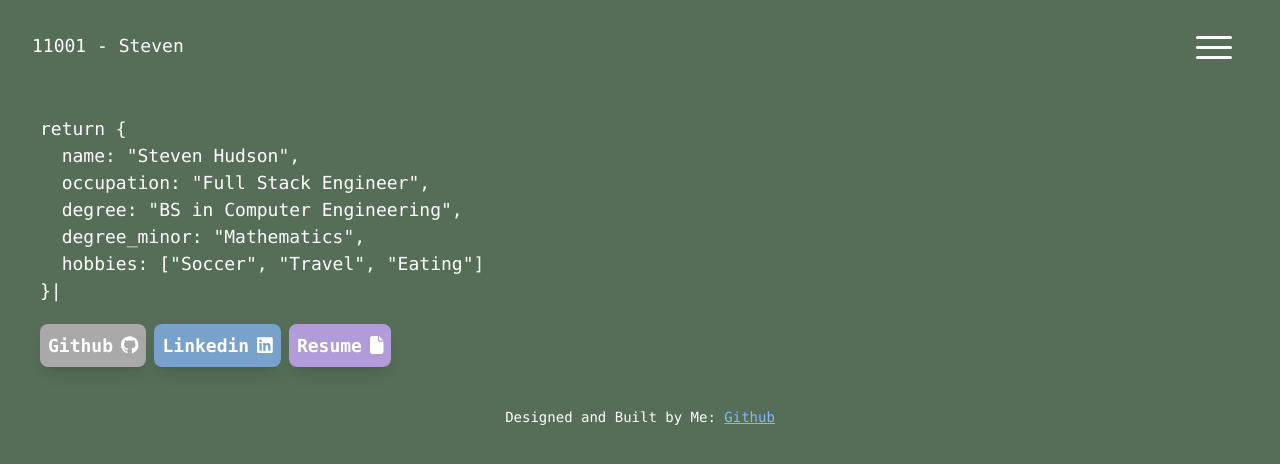
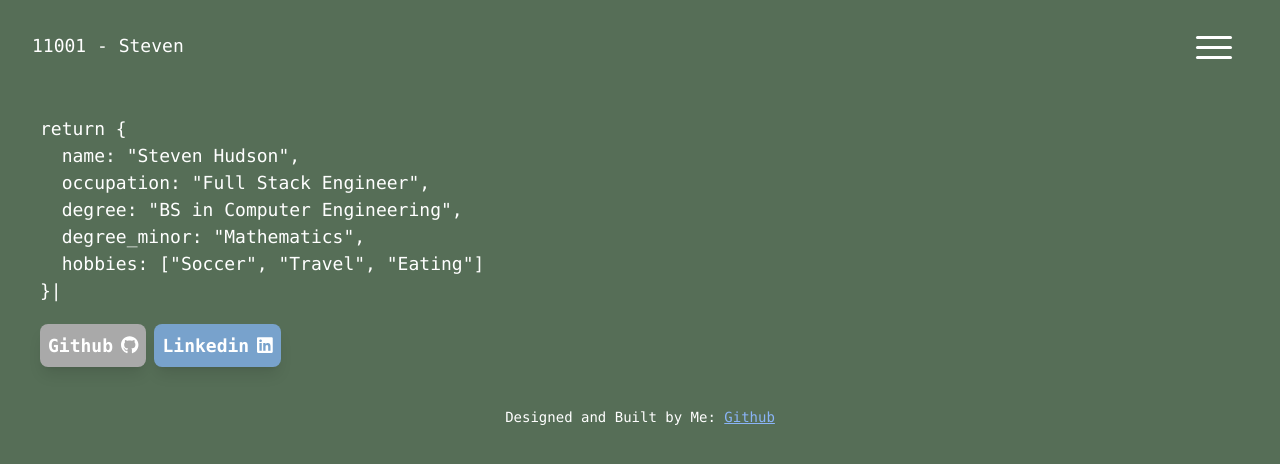
Before and after one commit to Steven7926/PortfolioSite, a React (Create React App) app in the folder frontend/: page / in a window 1280 px wide. Shown: the top 464 px of the page. Built offline with nearby package versions, Linux system fonts and the light colour scheme.

Commit message:
update to link

```diff
--- a/frontend/src/pages/Introduction.js
+++ b/frontend/src/pages/Introduction.js
@@ -13,8 +13,7 @@ function Introduction() {
     library.add(faGithub, faLinkedin, faFile, fab)
     let buttons = [
         {name: "Github", icon: ["fab", "github"], href: "https://github.com/Steven7926", bg: 'darkgrey'},
-        {name: "Linkedin", icon: ["fab", "linkedin"], href: "https://www.linkedin.com/in/steven-hudson-42a79714b", bg: '#78A2CC'},
-        {name: "Resume", icon: ["fa", "file"], href: "https://github.com/Steven7926", bg: '#B19CD9'}
+        {name: "Linkedin", icon: ["fab", "linkedin"], href: "https://www.linkedin.com/in/steven-hudson-42a79714b", bg: '#78A2CC'}
     ]
     const writtin_block = "return {" + "\n" + "  name: \"Steven Hudson\"," +
                             "\n  occupation: \"Full Stack Engineer\"," +
--- a/frontend/src/pages/Skills.js
+++ b/frontend/src/pages/Skills.js
@@ -49,7 +49,7 @@ function Skills() {
         {name: "PHP", icon: ["fab", "php"], ref: "https://www.php.net/"},
         {name: "GoLang", icon: ["fab", "golang"], ref: "https://go.dev/"},
         {name: "SQL", icon: ["fa", "database"], ref: "https://aws.amazon.com/what-is/sql/"},
-        {name: "C", icon: [cLang], ref: "https://go.dev/"},
+        {name: "C", icon: [cLang], ref: "https://www.w3schools.com/c/c_intro.php"},
         {name: "C#", icon: [cSharp], ref: "https://learn.microsoft.com/en-us/dotnet/csharp/"},
         {name: "C++", icon: [cPlus], ref: "https://cplusplus.com/doc/tutorial/"},
     ]
```
